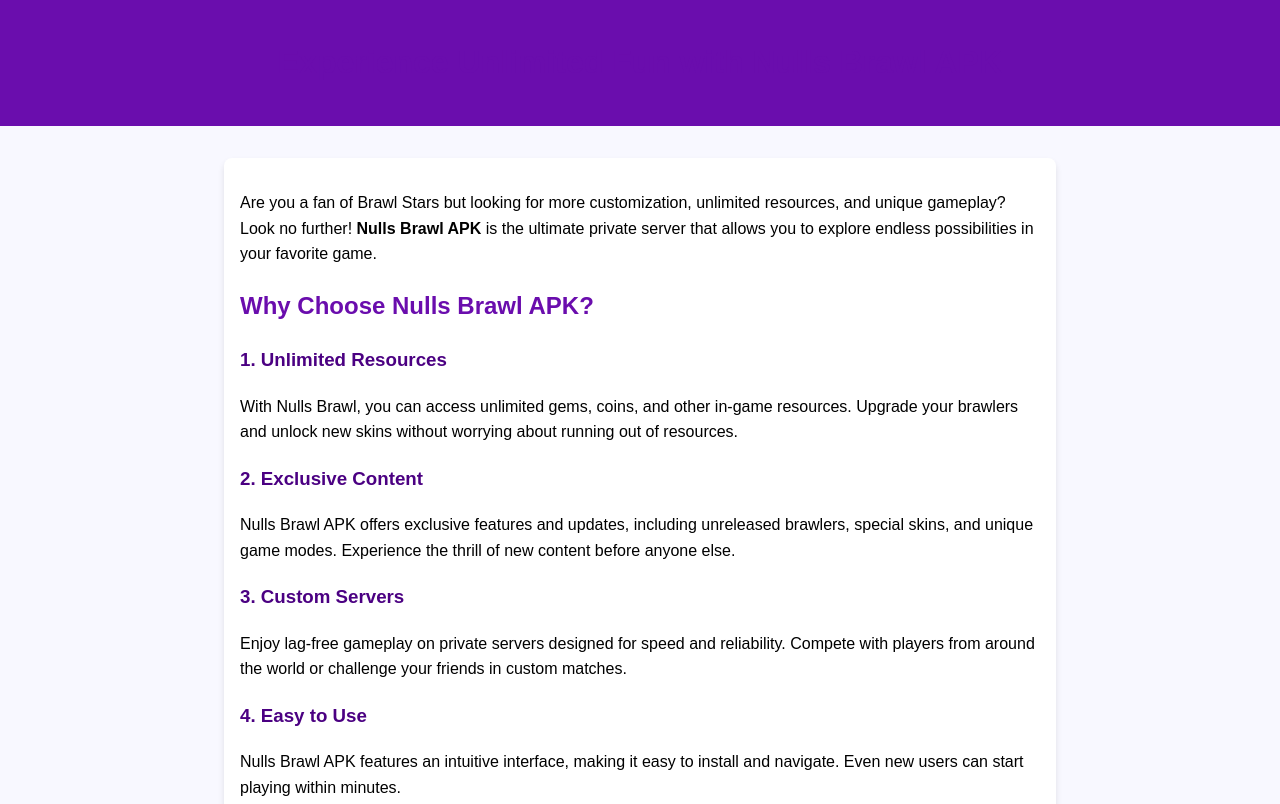
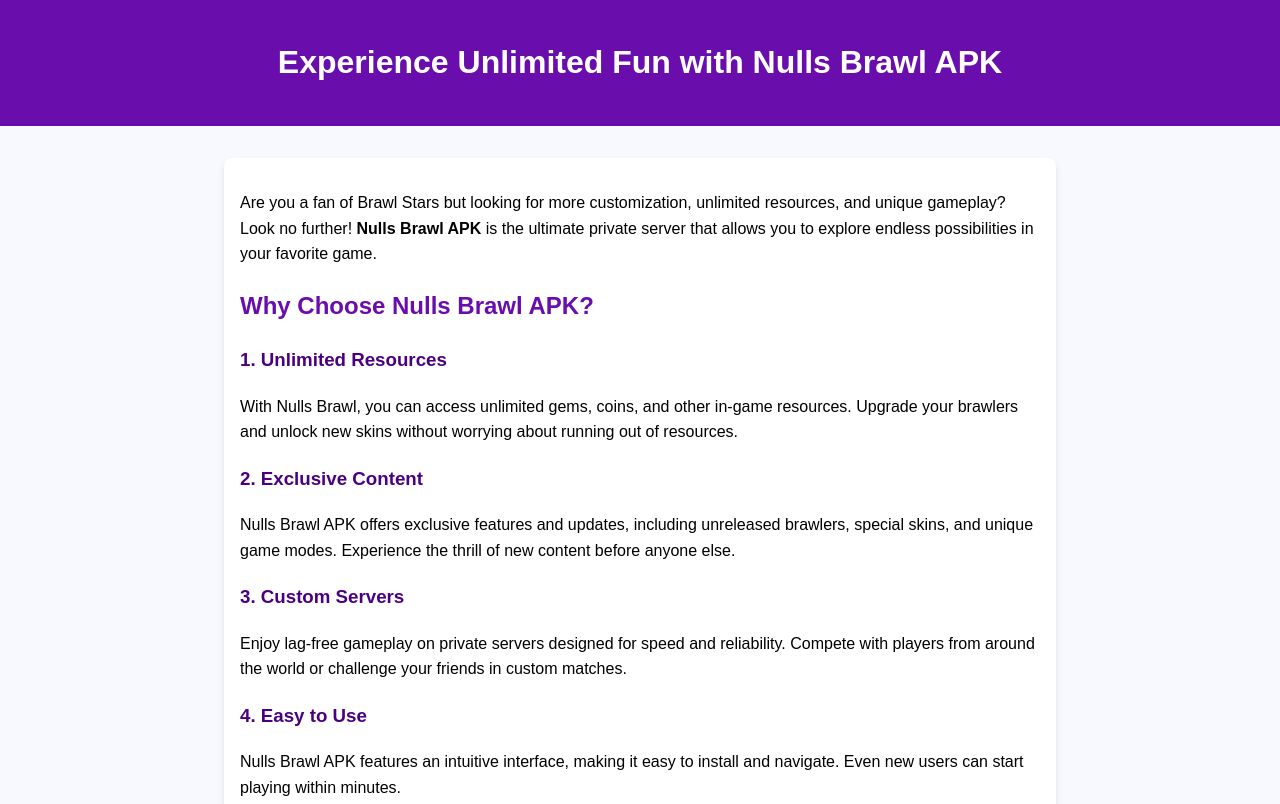
Before and after one commit to nullsbrawlios/nulls-brawl-apk, a plain HTML site: page index.html in a window 1280 px wide. Shown: the top 804 px of the page. Drawn offline with Linux system fonts and the light colour scheme.

Commit message:
Update index.html

```diff
--- a/index.html
+++ b/index.html
@@ -27,7 +27,10 @@
             border-radius: 8px;
             box-shadow: 0 4px 6px rgba(0, 0, 0, 0.1);
         }
-        h1, h2 {
+        h1 {
+            color: #fff;
+        }
+        h2 {
             color: #6a0dad;
         }
         h3 {
```
